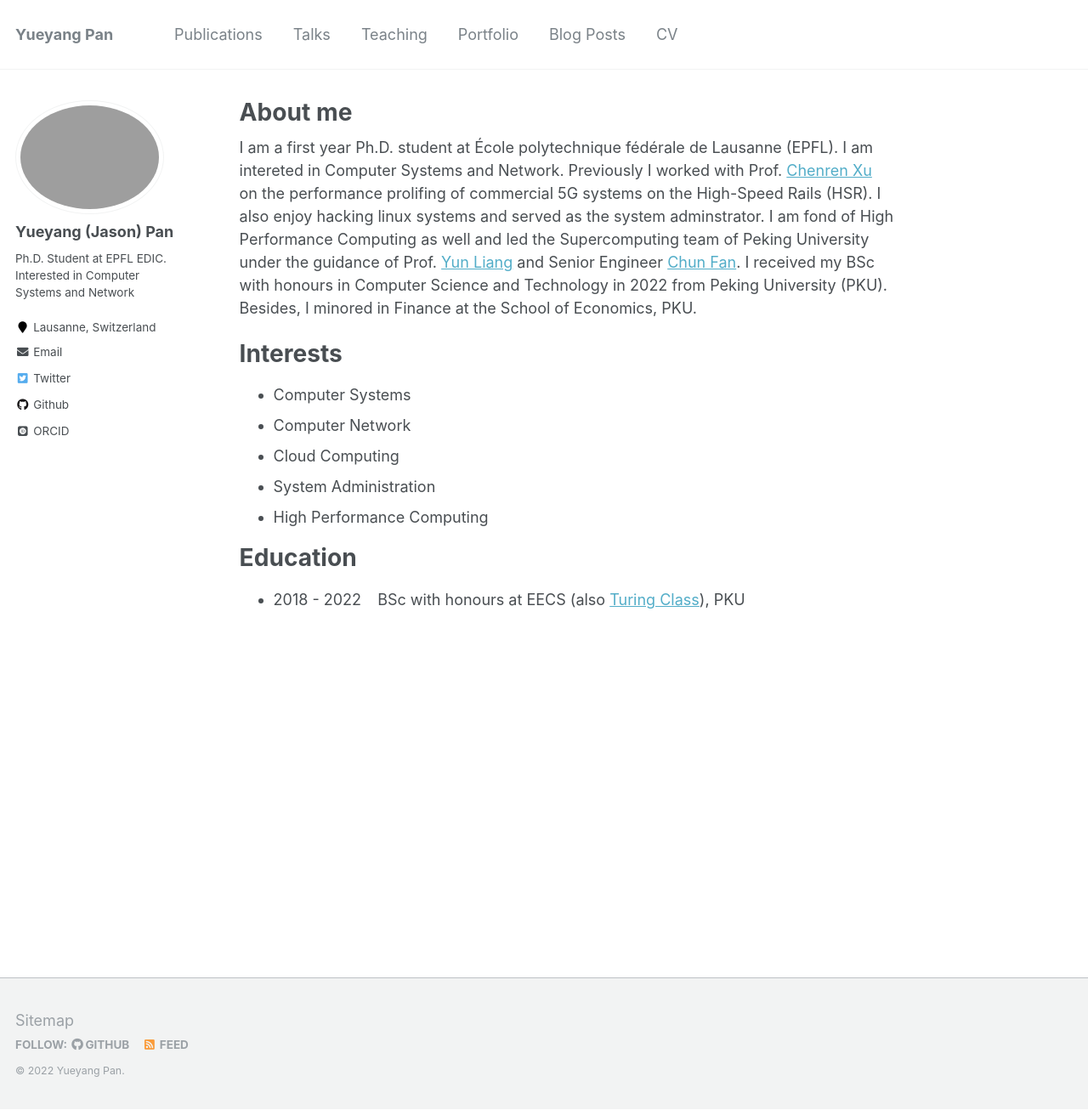
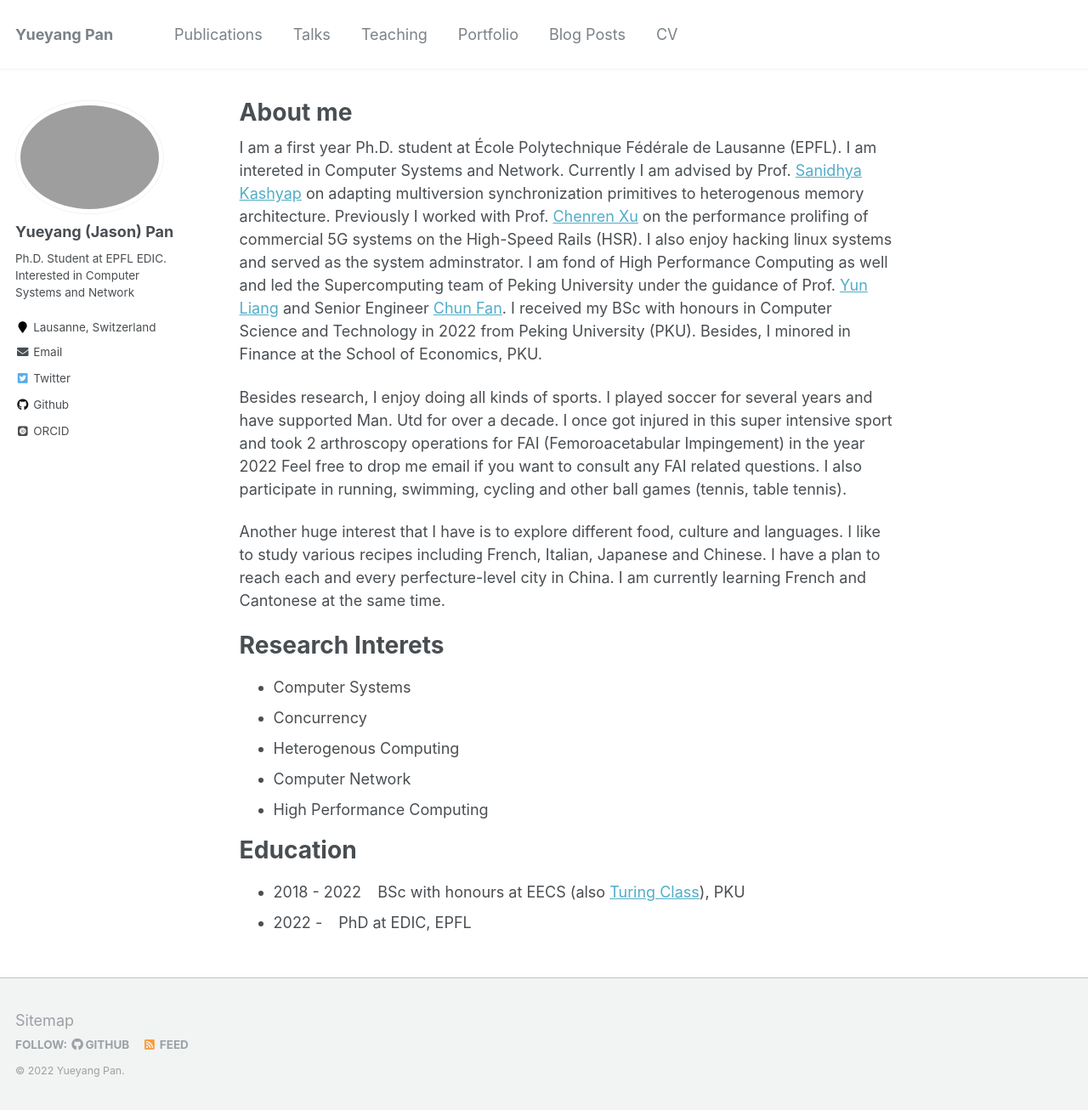
Before and after one commit to PanJason/panjason.github.io, a Jekyll site: the page built from _pages/about.md, in a window 1280 px wide and 1306 px high. Shown: the whole window at 85% size. Built offline with Jekyll 4.4.1, drawn with Linux system fonts in a browser that asks for light colours; some web fonts are replaced.

Commit message:
Update about and add teaching experience

```diff
--- a/_pages/about.md
+++ b/_pages/about.md
@@ -7,16 +7,22 @@ redirect_from:
   - /about.html
 ---
 
-I am a first year Ph.D. student at École polytechnique fédérale de Lausanne (EPFL). I am intereted in Computer Systems and Network. Previously I worked with Prof. [Chenren Xu](https://soar.group/chenren/) on the performance prolifing of commercial 5G systems on the High-Speed Rails (HSR). I also enjoy hacking linux systems and served as the system adminstrator. I am fond of High Performance Computing as well and led the Supercomputing team of Peking University under the guidance of Prof. [Yun Liang](https://ericlyun.github.io/) and Senior Engineer [Chun Fan](https://scholar.google.com/citations?user=0ZZamLoAAAAJ&hl=en). I received my BSc with honours in Computer Science and Technology in 2022 from Peking University (PKU). Besides, I minored in Finance at the School of Economics, PKU.
+I am a first year Ph.D. student at École Polytechnique Fédérale de Lausanne (EPFL). I am intereted in Computer Systems and Network. Currently I am advised by Prof. [Sanidhya Kashyap](https://sanidhya.github.io/) on adapting multiversion synchronization primitives to heterogenous memory architecture.
+Previously I worked with Prof. [Chenren Xu](https://soar.group/chenren/) on the performance prolifing of commercial 5G systems on the High-Speed Rails (HSR). I also enjoy hacking linux systems and served as the system adminstrator. I am fond of High Performance Computing as well and led the Supercomputing team of Peking University under the guidance of Prof. [Yun Liang](https://ericlyun.github.io/) and Senior Engineer [Chun Fan](https://scholar.google.com/citations?user=0ZZamLoAAAAJ&hl=en). I received my BSc with honours in Computer Science and Technology in 2022 from Peking University (PKU). Besides, I minored in Finance at the School of Economics, PKU.
 
-Interests
+Besides research, I enjoy doing all kinds of sports. I played soccer for several years and have supported Man. Utd for over a decade. I once got injured in this super intensive sport and took 2 arthroscopy operations for FAI (Femoroacetabular Impingement) in the year 2022 Feel free to drop me email if you want to consult any FAI related questions.  I also participate in running, swimming, cycling and other ball games (tennis, table tennis).
+
+Another huge interest that I have is to explore different food, culture and languages. I like to study various recipes including French, Italian, Japanese and Chinese. I have a plan to reach each and every perfecture-level city in China. I am currently learning French and Cantonese at the same time.
+
+Research Interets
 ======
 - Computer Systems
+- Concurrency
+- Heterogenous Computing
 - Computer Network
-- Cloud Computing
-- System Administration
 - High Performance Computing
 
 Education
 ======
 - 2018 - 2022 &ensp; BSc with honours at EECS (also [Turing Class](https://cfcs.pku.edu.cn/english/research/turing_program/introduction1/index.htm)), PKU
+- 2022 - &ensp; PhD at EDIC, EPFL
```
Also changed, not shown: _teaching/2021-fall-computer-networks.md (+1 -1 lines), _teaching/2022-fall-introduction-to-operating-systems.md (added, +13 -0 lines).
